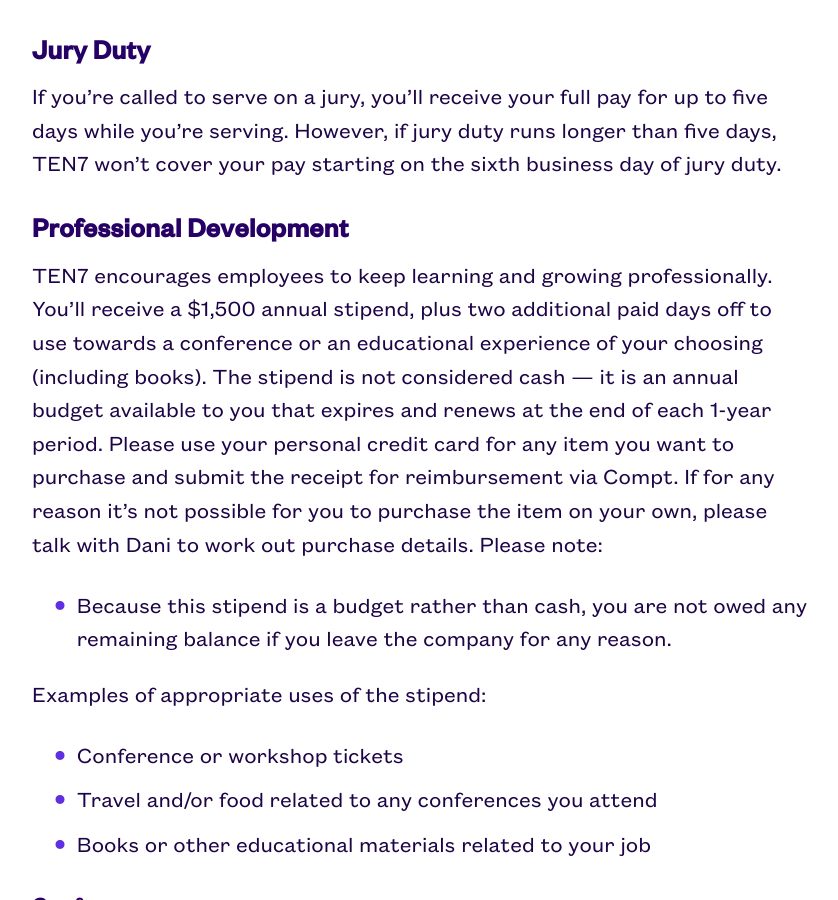
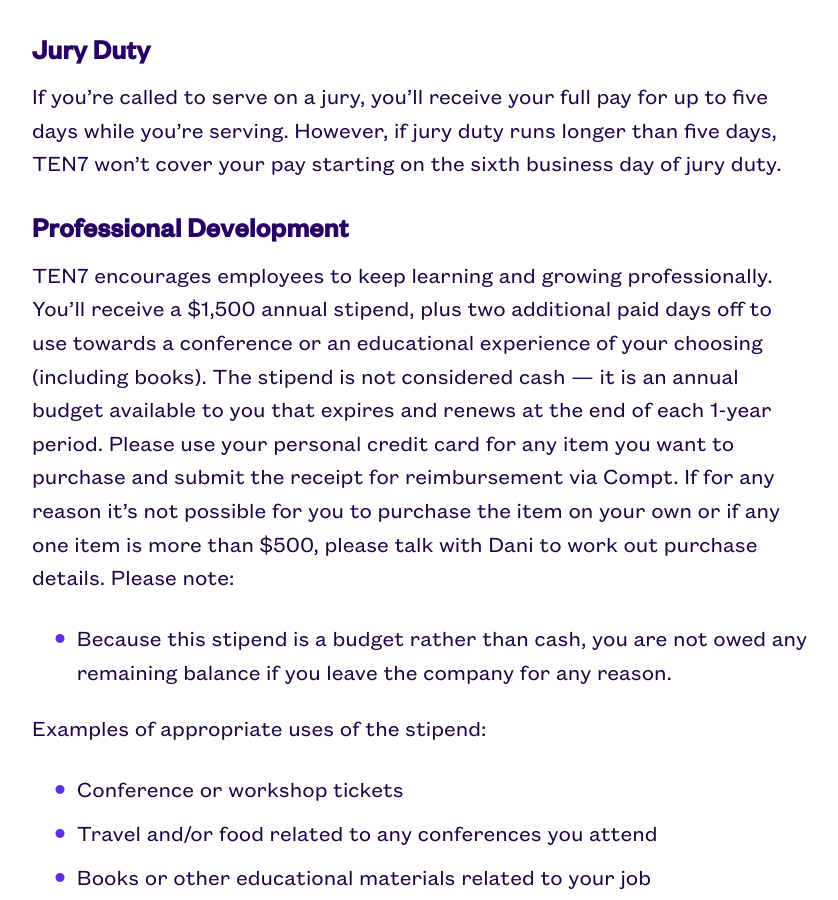
Before and after one commit to ten7/handbook.ten7.com, a Jekyll site: the page built from _pages/04_ourbenefits.md, in a window 1280 px wide and 900 px high, scrolled down 8244 px. Shown: the whole window, without its empty margins (220-1058 px from the left). Built offline with Jekyll 4.4.1, drawn with Linux system fonts in a browser that asks for light colours; some of the changed text lies outside the part shown.

Commit message:
Update for items more than $500

```diff
--- a/_pages/04_ourbenefits.md
+++ b/_pages/04_ourbenefits.md
@@ -65,7 +65,7 @@
 
 As a distributed agency, we know how important it is to have reliable technology. We expect you to have current and working equipment so you’re able to effectively do your job.
 
-You will have a $900 stipend available to you on your day of hire to use toward any technology or work-related services that best suit your needs. The stipend is not considered cash — it is an annual budget available to you that expires and renews at the end of each 1-year period. Please use your personal credit card for any item you want to purchase and submit the receipt for reimbursement via Compt. If for any reason it's not possible for you to purchase the item on your own, please talk with Dani to work out purchase details. Please note:
+You will have a $900 stipend available to you on your day of hire to use toward any technology or work-related services that best suit your needs. The stipend is not considered cash — it is an annual budget available to you that expires and renews at the end of each 1-year period. Please use your personal credit card for any item you want to purchase and submit the receipt for reimbursement via Compt. If for any reason it's not possible for you to purchase the item on your own or if any one item is more than $500, please talk with Dani to work out purchase details. Please note:
 
 * You will retain ownership of any item purchased with this stipend
 * Because this stipend is a budget rather than cash, you are not owed any remaining balance if you leave the company for any reason.
@@ -147,7 +147,7 @@
 
 ## Professional Development
 
-TEN7 encourages employees to keep learning and growing professionally. You'll receive a $1,500 annual stipend, plus two additional paid days off to use towards a conference or an educational experience of your choosing (including books). The stipend is not considered cash — it is an annual budget available to you that expires and renews at the end of each 1-year period. Please use your personal credit card for any item you want to purchase and submit the receipt for reimbursement via Compt. If for any reason it's not possible for you to purchase the item on your own, please talk with Dani to work out purchase details. Please note:
+TEN7 encourages employees to keep learning and growing professionally. You'll receive a $1,500 annual stipend, plus two additional paid days off to use towards a conference or an educational experience of your choosing (including books). The stipend is not considered cash — it is an annual budget available to you that expires and renews at the end of each 1-year period. Please use your personal credit card for any item you want to purchase and submit the receipt for reimbursement via Compt. If for any reason it's not possible for you to purchase the item on your own or if any one item is more than $500, please talk with Dani to work out purchase details. Please note:
 
 * Because this stipend is a budget rather than cash, you are not owed any remaining balance if you leave the company for any reason.
 
```
